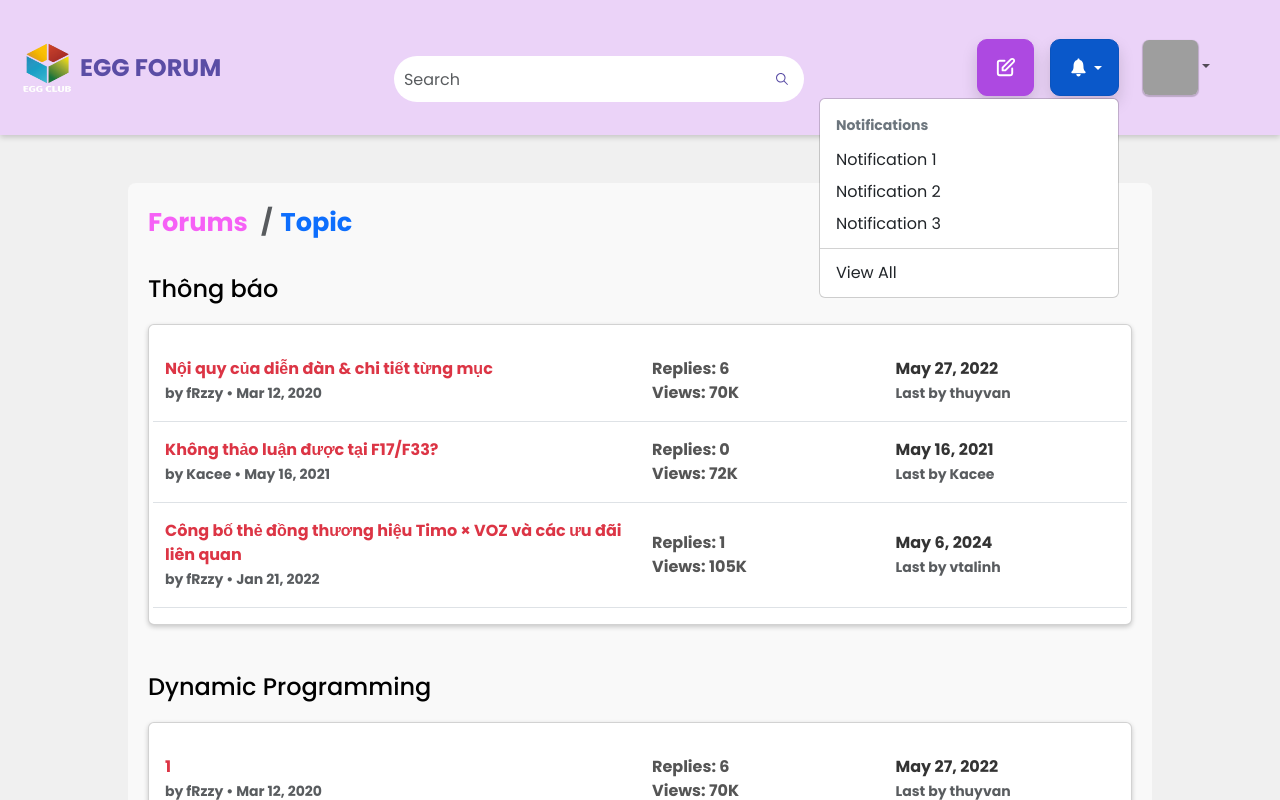
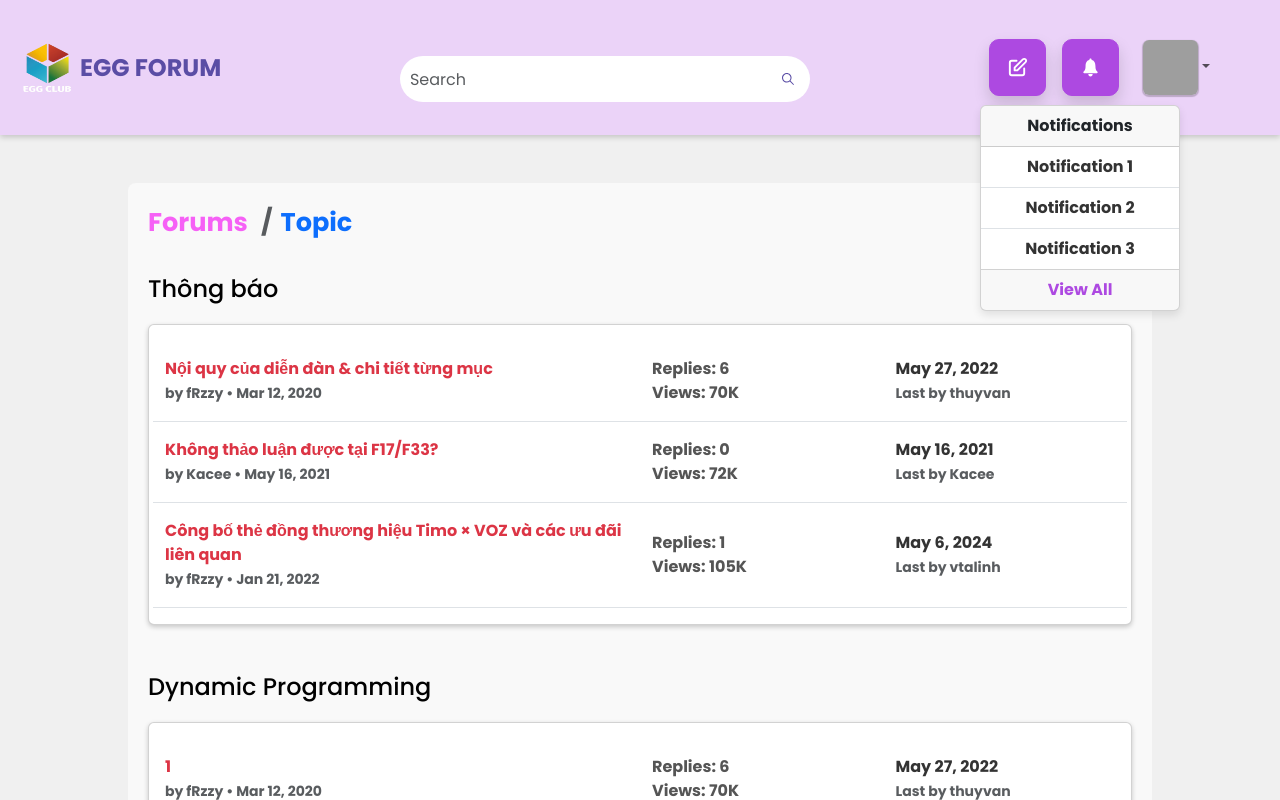
Before and after one commit to pandelevanhochust/EGG-TEAMWORK, a React (Create React App) app: page / in a window 1280 px wide. Both pictures are taken after a click on the button 1084 px from the left and 67 px from the top of the page. Shown: the top 800 px of the page. Built offline with nearby package versions, Linux system fonts and the light colour scheme; grey boxes are pictures that could not be loaded; a web font is replaced by a local one.

Commit message:
notification

```diff
--- a/src/App.js
+++ b/src/App.js
@@ -19,6 +19,7 @@ function App() {
         <Route path="/register" element={<RegisterScreen/>} />
         <Route path="/thread/:id" element={<PostScreen/>} />
         <Route path="/profile" element={<ProfileScreen/>} />
+
       </Routes>
     </Router>
   );
--- a/src/layout/Header.js
+++ b/src/layout/Header.js
@@ -1,5 +1,5 @@
 import React, { useState } from 'react';
-import { Button, Container, Dropdown, Form, FormControl, Image, Nav, Navbar, NavDropdown } from 'react-bootstrap';
+import { Button, Card, Container, Form, FormControl, Image, ListGroup, Nav, Navbar, NavDropdown } from 'react-bootstrap';
 import { HiOutlinePencilAlt } from "react-icons/hi";
 import { IoIosNotifications, IoIosSearch } from "react-icons/io";
 import { Link, useNavigate } from 'react-router-dom';
@@ -10,6 +10,9 @@ import './Header.css';
 const Header = () => {
   const [userState, setUserState] = useState(true);
   const [Search_key, setSearch_key] = useState('');
+  const [Notification,setNotification] = useState(false);
+
+  const notifications = ["Notification 1","Notification 2","Notification 3"];
 
   const navigate = useNavigate();
 
@@ -71,13 +74,58 @@ const Logout = () => {
                   </Button>
                 </Link>
 
-                {/* <Button variant="primary" className="p-3 rounded-button shadow d-flex align-items-center justify-content-center">
+                <Button variant="primary"
+                        className="p-3 rounded-button shadow d-flex align-items-center justify-content-center"
+                        onClick={() => setNotification(!Notification)}>
                   <IoIosNotifications style={{ width: '23px', height: '23px' }} />
-                </Button> */}
+                </Button>
 
-<Dropdown align="end">
+                {Notification && (
+                <Card
+                  className="position-absolute"
+                  style={{
+                    top: '105px',
+                    right: '100px',
+                    width: '200px',
+                    boxShadow: '0 4px 8px rgba(0, 0, 0, 0.1)',
+                    zIndex: '5',
+                  }}
+                >
+                  <Card.Header className="text-center">Notifications</Card.Header>
+                <ListGroup
+                    variant="flush"
+                    className="scrollable-list"
+                    style={{
+                      maxHeight: '150px',
+                      overflowY: 'auto',
+                    }}
+                  >
+                    {notifications.length > 0 ? (
+                      notifications.map((notification, index) => (
+                        <ListGroup.Item key={index} className="py-2 px-3 text-center">
+                          <Link to="" style={{ textDecoration: 'none', color: '#333' }}>
+                            {notification}
+                          </Link>
+                        </ListGroup.Item>
+                      ))
+                    ) : (
+                      <ListGroup.Item className="text-center text-muted py-2">
+                        No notifications
+                      </ListGroup.Item>
+                    )}
+                  </ListGroup>
+                  <Card.Footer className="text-center">
+                    <Link to="/notification" style={{ textDecoration: 'none', color: '#AD49E1' }}>
+                      View All
+                    </Link>
+                  </Card.Footer>
+                </Card>
+              )}
+
+
+
+              {/* <Dropdown align="end">
                   <Dropdown.Toggle
-                    as={Button}
                     variant="primary"
                     className="p-3 rounded-button shadow d-flex align-items-center justify-content-center"
                   >
@@ -92,7 +140,9 @@ const Logout = () => {
                     <Dropdown.Divider />
                     <Dropdown.Item as={Link} to="/notifications">View All</Dropdown.Item>
                   </Dropdown.Menu>
-                </Dropdown>
+              </Dropdown> */}
+
+
 
                 <NavDropdown
                   title={
```
Also changed, not shown: public/logo192.png (deleted), public/logo512.png (deleted).
